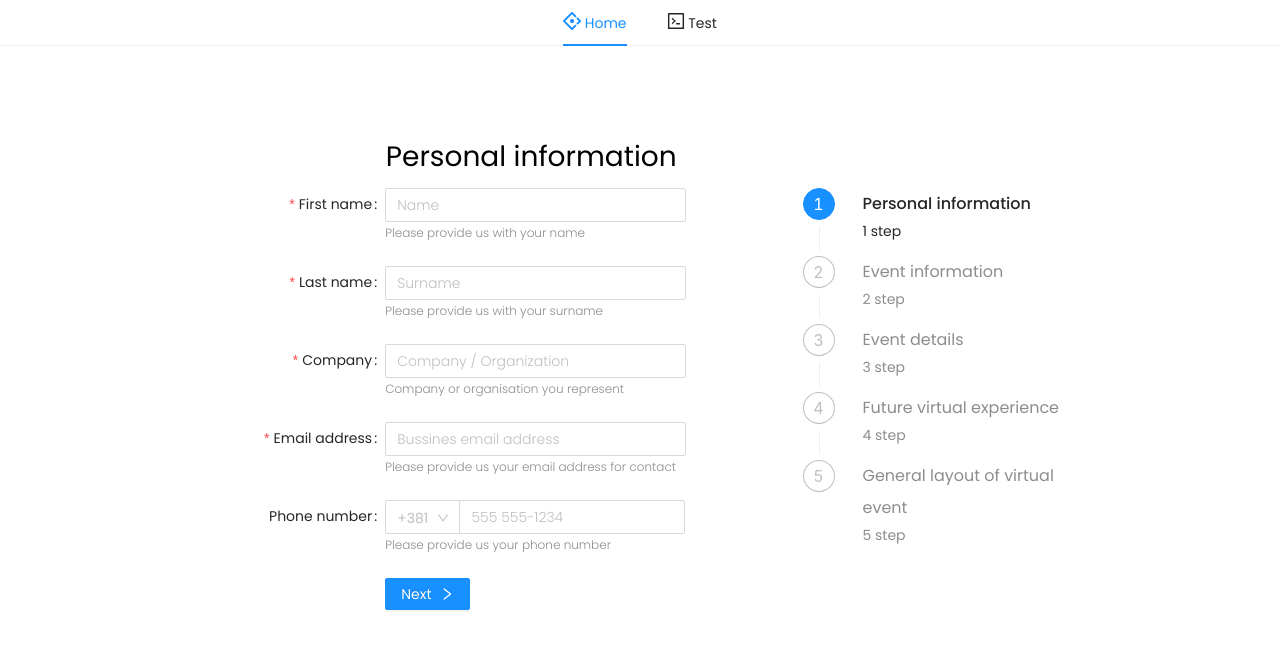
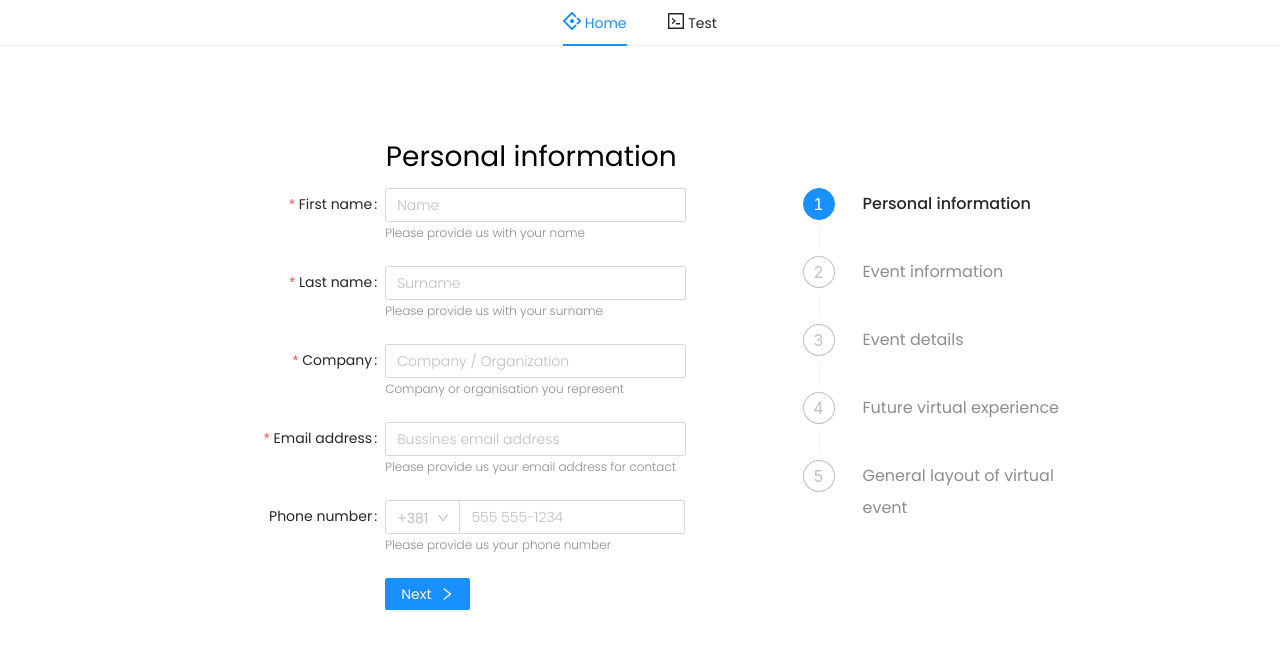
Before and after one commit to beyond42/VueAntDemoProject, a Vue app: page / in a window 1280 px wide. Shown: the top 648 px of the page. Built offline with nearby package versions, Linux system fonts and the light colour scheme.

Commit message:
Uklonjeni komentar i funkcija koja se ne koristi

```diff
--- a/src/views/HomePage.vue
+++ b/src/views/HomePage.vue
@@ -61,20 +61,13 @@
           <finish v-if="current === 5" :statusMessage="submitStatus"></finish>
         </a-col>
 
-        <!-- <a-col class="gutter-row" :span="6">
-          <a-steps v-model:current="current" direction="vertical">
-            <a-step v-for="titles in titles" :key="titles" :title="titles" :disabled="isDisabled ? true : titles.index <= current" @click="checkCurrent"/>
-          </a-steps>
-        </a-col> -->
-
         <a-col class="gutter-row" :span="6">
           <a-steps v-model:current="current" direction="vertical">
-            <!-- Obrisati description i @click="checkCurrent" na svim step mozda description mozemo iskoristiti za neki popover -->
-            <a-step title="Personal information" description="1 step" :disabled="isDisabled1" @click="checkCurrent" />
-            <a-step title="Event information" description="2 step" :disabled="isDisabled2" @click="checkCurrent" />
-            <a-step title="Event details" description="3 step" :disabled="isDisabled3" @click="checkCurrent" />
-            <a-step title="Future virtual experience" description="4 step" :disabled="isDisabled4" @click="checkCurrent" />
-            <a-step title="General layout of virtual event" description="5 step" :disabled="isDisabled5" @click="checkCurrent" />
+            <a-step title="Personal information" :disabled="isDisabled1"/>
+            <a-step title="Event information" :disabled="isDisabled2"/>
+            <a-step title="Event details" :disabled="isDisabled3"/>
+            <a-step title="Future virtual experience"  :disabled="isDisabled4"/>
+            <a-step title="General layout of virtual event" :disabled="isDisabled5"/>
           </a-steps>
         </a-col>
 
@@ -106,7 +99,6 @@ export default defineComponent({
 
   data() {
     return {
-      // TODO moze se brisati jer smo ubacili pojedinacno step radi disabled props na validaciji
       titles: [
         "Personal information",
         "Event information",
@@ -276,14 +268,6 @@ export default defineComponent({
           console.log(err.response.data);
           this.submitStatus = false;
         });
-    },
-    // TODO moze se brisati ovaj check jer se ne koristi osim za console.log
-    checkCurrent(){
-      console.log(
-        '%c 🔁 isDisabled: ',
-        'font-size:20px;background-color: #ED9EC7;color:#fff;',
-        this.isDisabled1, this.isDisabled2, this.isDisabled3, this.isDisabled4, this.isDisabled5
-      );
     }
   }
 });
```
